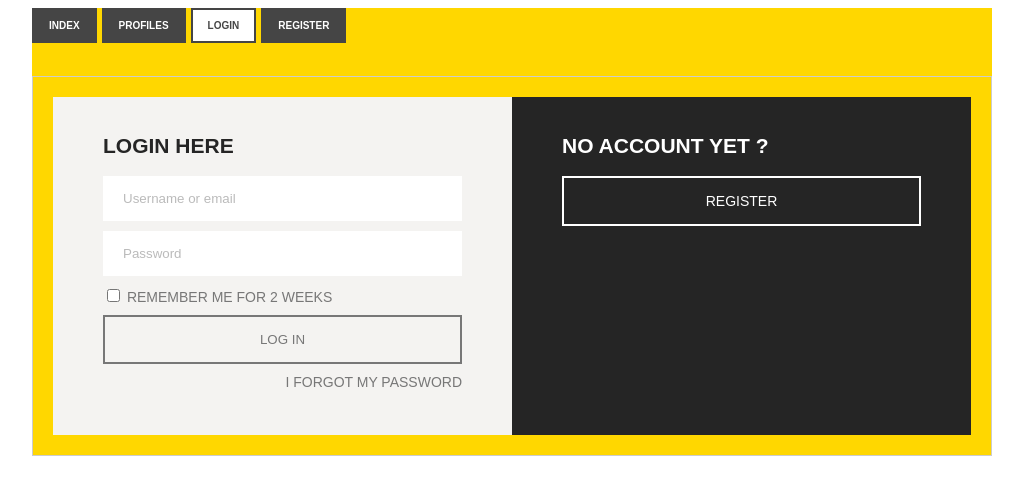
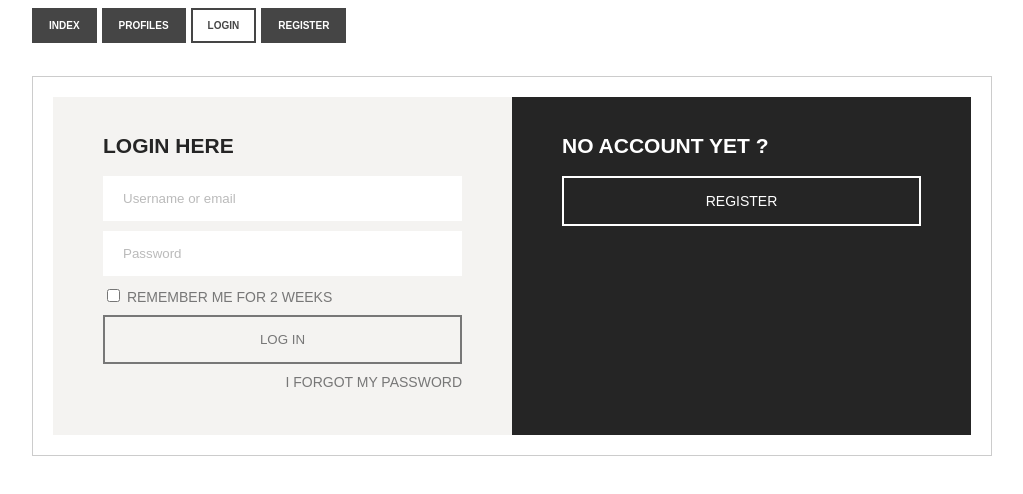
Before and after one commit to ewokthegreat/project-team-7, a plain HTML site: page login/test.html in a window 1280 px wide. Shown: the whole page, without its empty margins (128-1151 px from the left). Drawn offline with Linux system fonts and the light colour scheme.

Commit message:
Added comment for Adam

```diff
--- a/login/test.css
+++ b/login/test.css
@@ -6,7 +6,7 @@ body {
 .wrapper {
     max-width: 960px;
     margin: 0 auto;
-    background-color: gold;
+    /*background-color: gold;*/
 }
 .container {
     max-width: 960px;
```
Also changed, not shown: index.html (+5 -0 lines).
